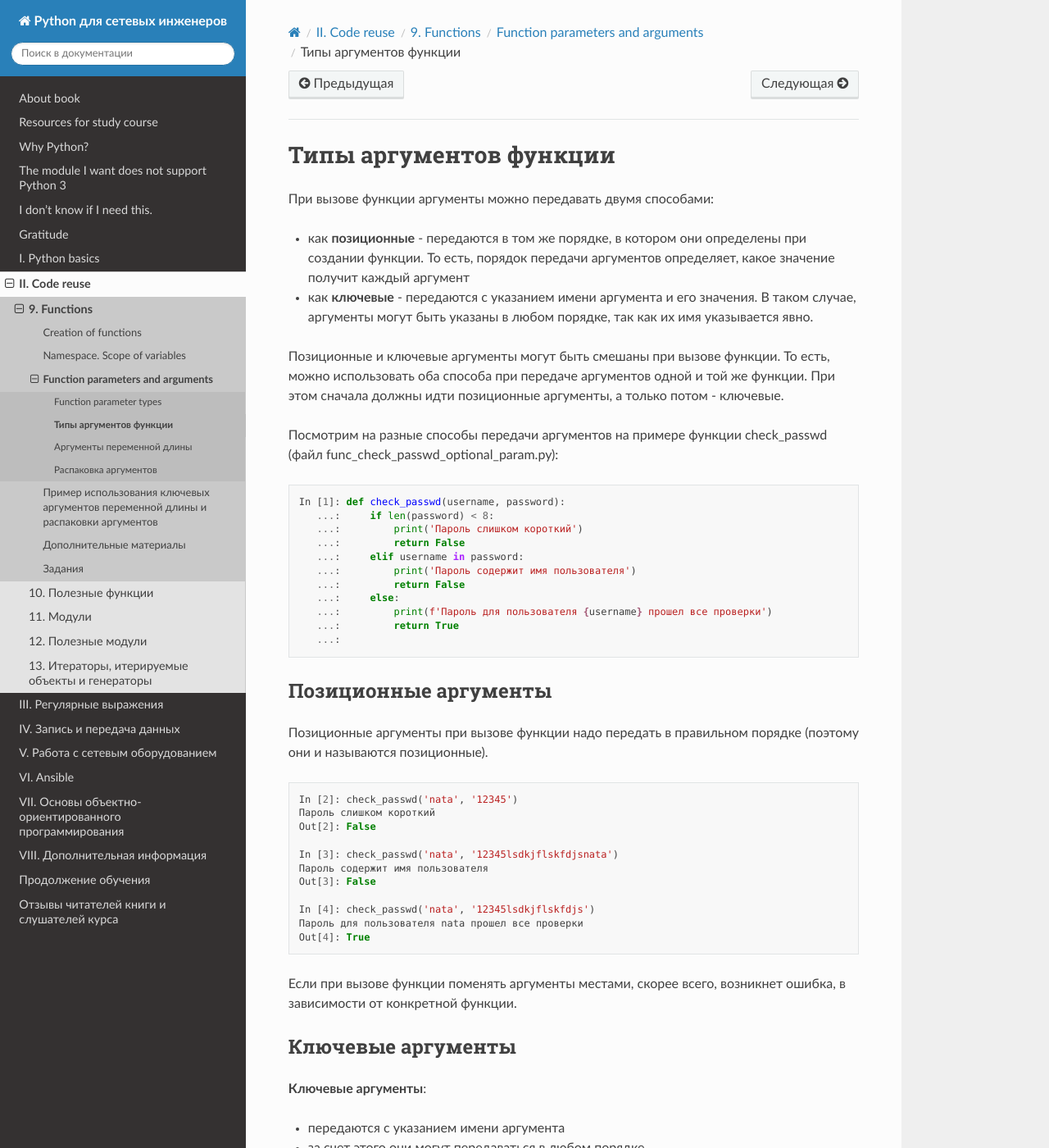
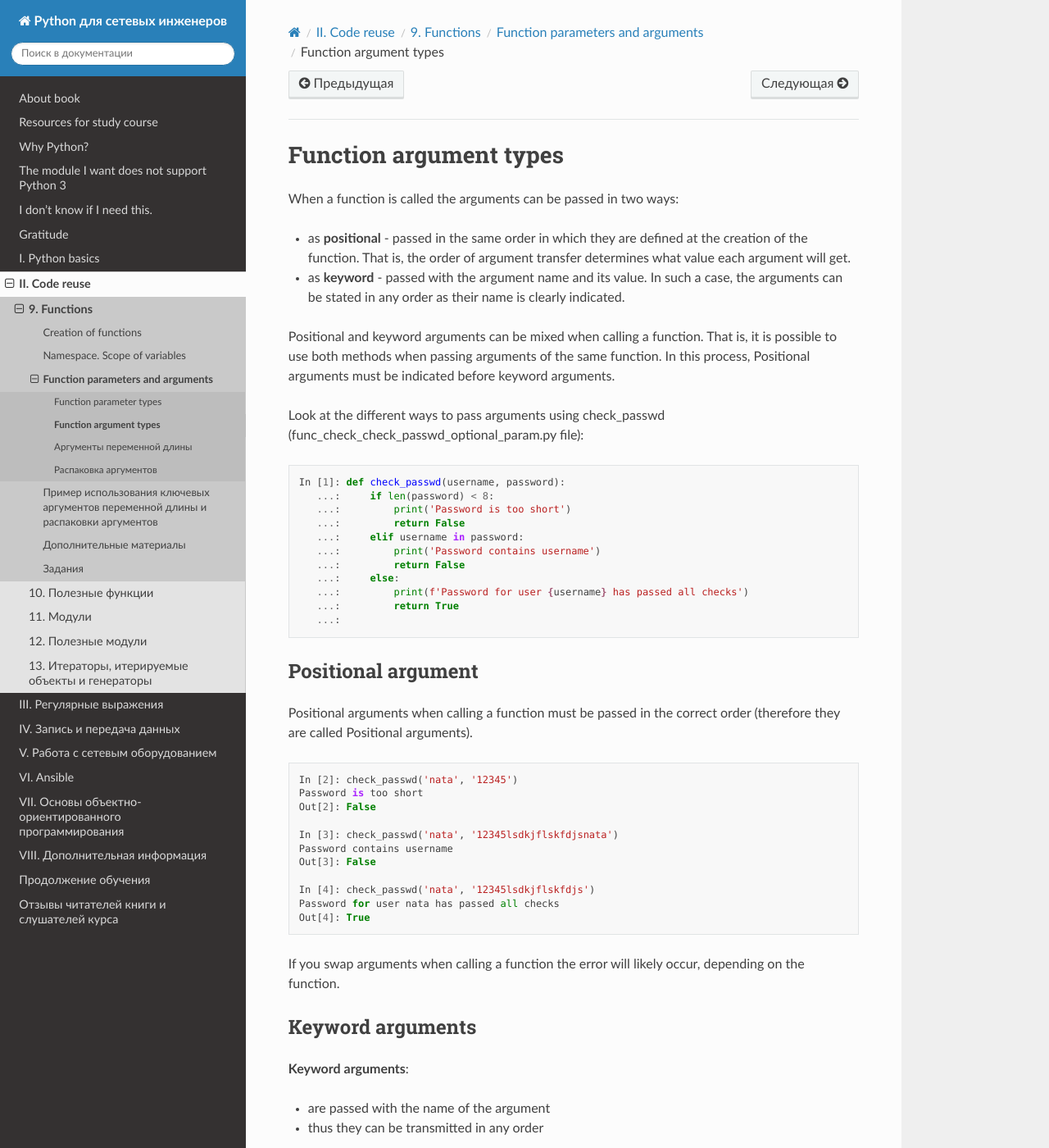
Before and after one commit to Aidar5/nattoeng, a Sphinx documentation site: the page built from docs/source/book/09_functions/3a_func_args_types.rst, in a window 1280 px wide and 1400 px high. Shown: the whole window at 82% size. Built offline with Sphinx 7.4.7 and the Read the Docs theme 2.0.0, drawn with Linux system fonts in a browser that asks for light colours; pages that are not in the unit, such as notebooks, are missing from menus; some of the changed text lies outside the part shown.

Commit message:
Update 3a_func_args_types.rst

```diff
--- a/docs/source/book/09_functions/3a_func_args_types.rst
+++ b/docs/source/book/09_functions/3a_func_args_types.rst
@@ -1,82 +1,71 @@
-Типы аргументов функции
+Function argument types
 -----------------------
 
-При вызове функции аргументы можно передавать двумя способами:
+When a function is called the arguments can be passed in two ways:
 
-* как **позиционные** - передаются в том же порядке, в котором они определены
-  при создании функции. То есть, порядок передачи аргументов определяет,
-  какое значение получит каждый аргумент
-* как **ключевые** - передаются с указанием имени аргумента и его значения.
-  В таком случае, аргументы могут быть указаны в любом порядке, так как их имя указывается явно.
+* as **positional** - passed in the same order in which they are defined at the creation of the function. That is, the order of argument transfer determines what value each argument will get.
+* as **keyword** - passed with the argument name and its value. In such a case, the arguments can be stated in any order as their name is clearly indicated.
 
-Позиционные и ключевые аргументы могут быть смешаны при вызове функции.
-То есть, можно использовать оба способа при передаче аргументов одной и
-той же функции. При этом сначала должны идти позиционные аргументы, а
-только потом - ключевые.
+Positional and keyword arguments can be mixed when calling a function. That is, it is possible to use both methods when passing arguments of the same function. In this process, Positional arguments must be indicated before keyword arguments.
 
-Посмотрим на разные способы передачи аргументов на примере функции
-check_passwd (файл func_check_passwd_optional_param.py):
+Look at the different ways to pass arguments using check_passwd (func_check_check_passwd_optional_param.py file):
 
 .. code:: python
 
     In [1]: def check_passwd(username, password):
        ...:     if len(password) < 8:
-       ...:         print('Пароль слишком короткий')
+       ...:         print('Password is too short')
        ...:         return False
        ...:     elif username in password:
-       ...:         print('Пароль содержит имя пользователя')
+       ...:         print('Password contains username')
        ...:         return False
        ...:     else:
-       ...:         print(f'Пароль для пользователя {username} прошел все проверки')
+       ...:         print(f'Password for user {username} has passed all checks')
        ...:         return True
        ...:
 
-Позиционные аргументы
+Positional argument
 ~~~~~~~~~~~~~~~~~~~~~
 
-Позиционные аргументы при вызове функции надо передать в правильном
-порядке (поэтому они и называются позиционные).
+Positional arguments when calling a function must be passed in the correct order (therefore they are called Positional arguments).
 
 .. code:: python
 
     In [2]: check_passwd('nata', '12345')
-    Пароль слишком короткий
+    Password is too short
     Out[2]: False
 
     In [3]: check_passwd('nata', '12345lsdkjflskfdjsnata')
-    Пароль содержит имя пользователя
+    Password contains username
     Out[3]: False
 
     In [4]: check_passwd('nata', '12345lsdkjflskfdjs')
-    Пароль для пользователя nata прошел все проверки
+    Password for user nata has passed all checks
     Out[4]: True
 
-Если при вызове функции поменять аргументы местами, скорее всего,
-возникнет ошибка, в зависимости от конкретной функции.
+If you swap arguments when calling a function the error will likely occur, depending on the function.
 
-Ключевые аргументы
+Keyword arguments
 ~~~~~~~~~~~~~~~~~~
 
-**Ключевые аргументы**:
+**Keyword arguments**:
 
-* передаются с указанием имени аргумента
-* за счет этого они могут передаваться в любом порядке
+* are passed with the name of the argument
+* thus they can be transmitted in any order
 
-Если передать оба аргумента как ключевые, можно передавать их в любом
-порядке:
+If both arguments are keyword, they can be passed in any order:
 
 .. code:: python
 
     In [9]: check_passwd(password='12345', username='nata', min_length=4)
-    Пароль для пользователя nata прошел все проверки
+    Password for user nata has passed all checks
     Out[9]: True
 
 
 .. warning::
-    Обратите внимание, что всегда сначала должны идти позиционные
-    аргументы, а затем ключевые.
+    Please note that first there should always be positional arguments and then keyword arguments.
 
-Если сделать наоборот, возникнет ошибка:
+If you do the opposite, there’s an error:
 
 .. code:: python
 
@@ -87,51 +76,48 @@ check_passwd (файл func_check_passwd_optional_param.py):
     SyntaxError: positional argument follows keyword argument
 
 
-Но в такой комбинации можно:
+But in that combination it works:
 
 .. code:: python
 
     In [11]: check_passwd('nata', '12345', min_length=3)
-    Пароль для пользователя nata прошел все проверки
+    Password for user nata has passed all checks
     Out[11]: True
 
-В реальной жизни зачастую намного понятней и удобней указывать
-флаги (параметры со значениями True/False) или числовые значения как ключевой аргумент. Если
-задать хорошее название параметра, то по его имени сразу
-будет понятно, что именно он делает.
+In real life, it is often better to specify flags (parameters with True/False values) or numerical values as a keyword argument. If you set a good name for the parameter you can immediately know by its name what it does.
 
-Например, можно добавить флаг, который будет контролировать, выполнять проверку наличия имени пользователя в пароле или нет:
+For example, you can add a flag that will control whether or not a user name should be checked in password:
 
 .. code:: python
 
     In [12]: def check_passwd(username, password, min_length=8, check_username=True):
         ...:     if len(password) < min_length:
-        ...:         print('Пароль слишком короткий')
+        ...:         print('Password is too short')
         ...:         return False
         ...:     elif check_username and username in password:
-        ...:         print('Пароль содержит имя пользователя')
+        ...:         print('Password contains username')
         ...:         return False
         ...:     else:
-        ...:         print(f'Пароль для пользователя {username} прошел все проверки')
+        ...:         print(f'Password for user {username} has passed all checks')
         ...:         return True
         ...:
 
-По умолчанию флаг равен True, а значит проверку выполнять надо:
+By default, the flag is True which means check should be done:
 
 .. code:: python
 
     In [14]: check_passwd('nata', '12345nata', min_length=3)
-    Пароль содержит имя пользователя
+    Password contains username
     Out[14]: False
 
     In [15]: check_passwd('nata', '12345nata', min_length=3, check_username=True)
-    Пароль содержит имя пользователя
+    Password contains username
     Out[15]: False
 
-Если указать значение равным False, проверка не будет выполняться:
+If you specify a value equal to False the verification will not be performed:
 
 .. code:: python
 
     In [16]: check_passwd('nata', '12345nata', min_length=3, check_username=False)
-    Пароль для пользователя nata прошел все проверки
+    Password for user nata has passed all checks
     Out[16]: True
```
